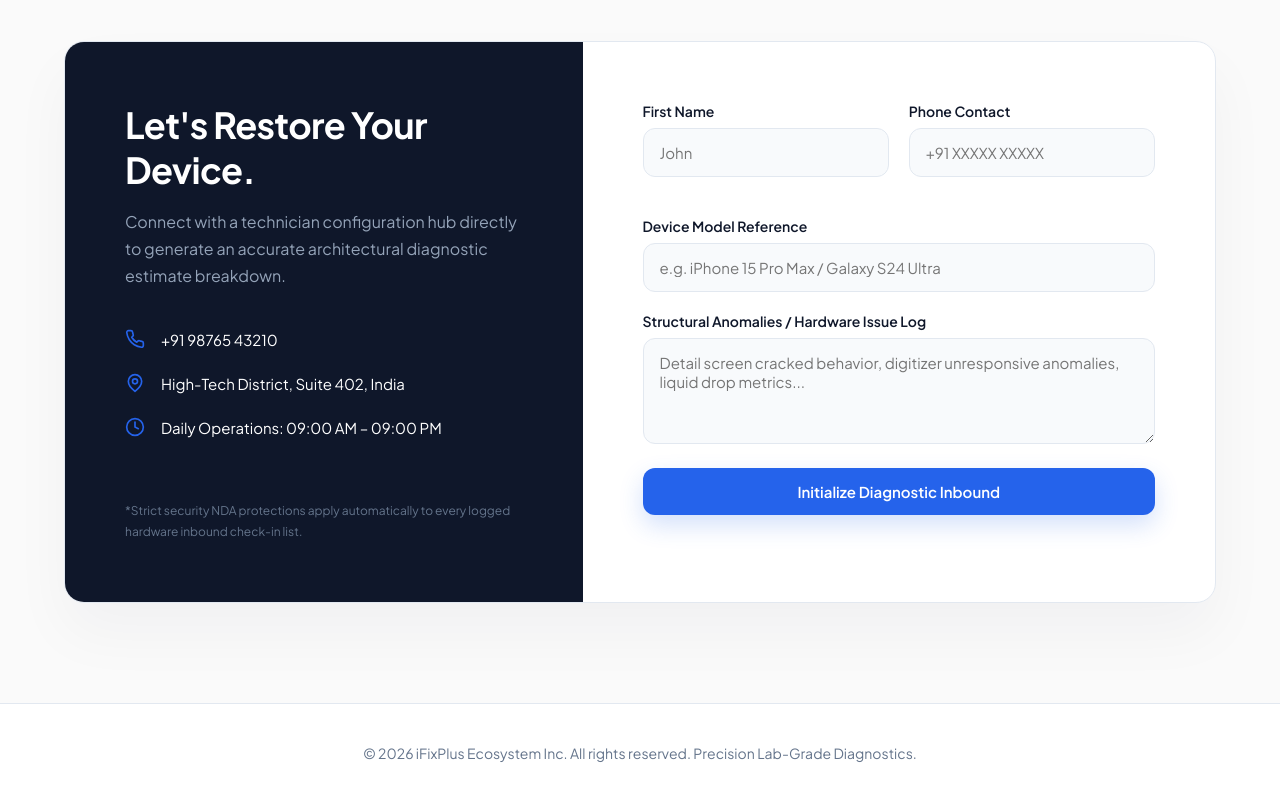
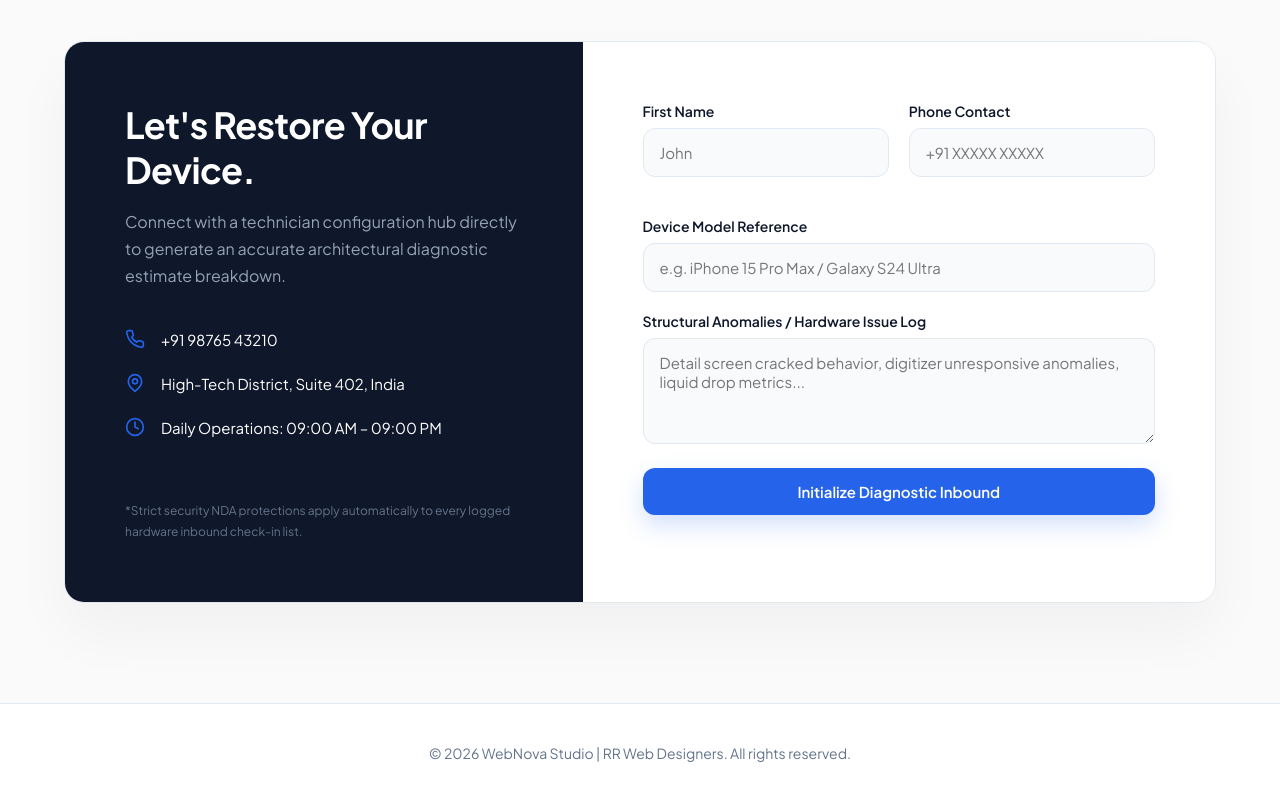
Before and after one commit to webnova-studio76/Mobile-Repair-Shop-landing-page, a plain HTML site: page index.html in a window 1280 px wide. Shown: the part 3027-3827 px from the top of the page. Drawn offline with Linux system fonts and the light colour scheme.

Commit message:
Update index.html

```diff
--- a/index.html
+++ b/index.html
@@ -946,7 +946,7 @@
   <!-- FOOTER -->
   <footer>
     <div class="container">
-      &copy; 2026 iFixPlus Ecosystem Inc. All rights reserved. Precision Lab-Grade Diagnostics.
+      &copy; 2026 WebNova Studio | RR Web Designers. All rights reserved.
     </div>
   </footer>
 
```
